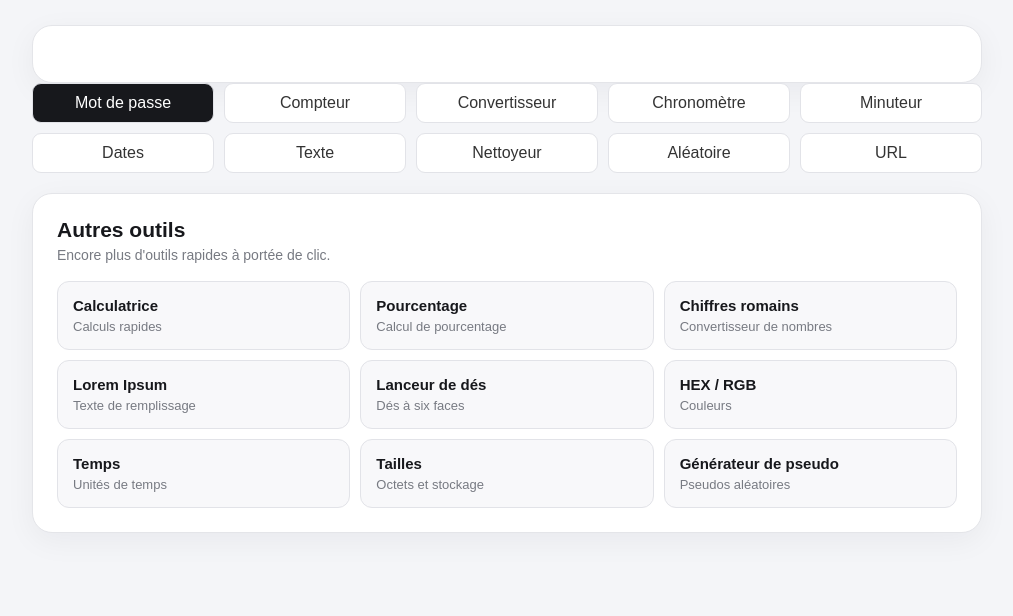
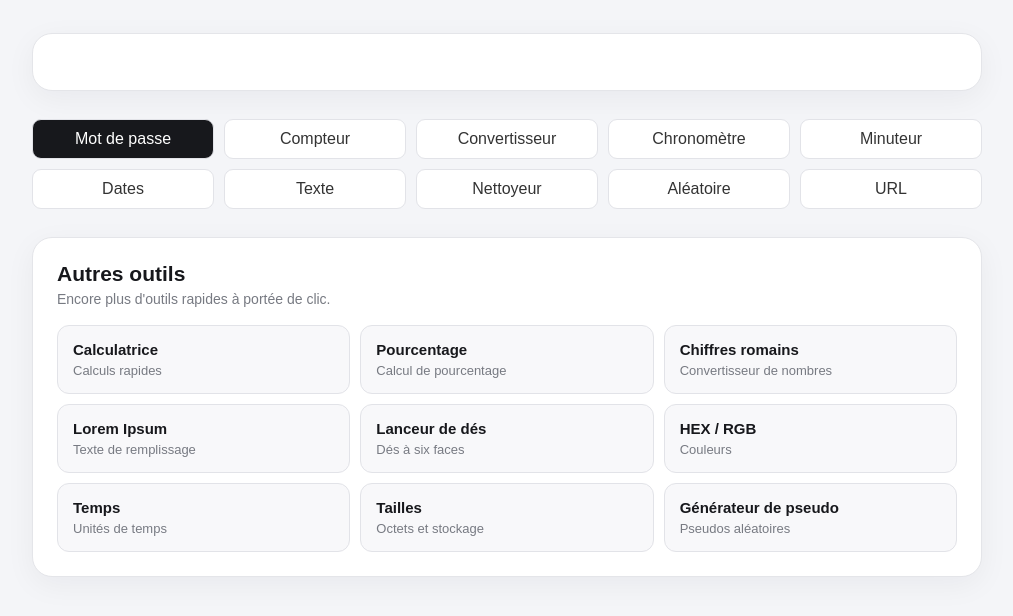
Before and after one commit to GabyY-1/WebTool, a plain HTML site: page index.html in a window 1280 px wide. Shown: the part 132-748 px from the top of the page, without its empty margins (133-1146 px from the left). Drawn offline with Linux system fonts and the light colour scheme.

Commit message:
Increase spacing between sections

```diff
--- a/style.css
+++ b/style.css
@@ -4,11 +4,11 @@ button,input,select,textarea{font:inherit}
 button{border:0;border-radius:9px;padding:10px 14px;background:#17181c;color:white;cursor:pointer;transition:.2s}
 button:hover{opacity:.85;transform:translateY(-1px)}
 .container{width:min(950px,calc(100% - 32px));margin:auto;padding:55px 0}
-header{margin-bottom:28px}h1{font-size:42px;margin-bottom:8px}header p{color:#6d7078}
-.tools-nav{display:grid;grid-template-columns:repeat(5,1fr);gap:10px;margin-bottom:20px}
+header{margin-bottom:36px}h1{font-size:42px;margin-bottom:8px}header p{color:#6d7078}
+.tools-nav{display:grid;grid-template-columns:repeat(5,1fr);gap:10px;margin:28px 0}
 .tool-tab{background:white;color:#333;border:1px solid #e2e3e8}
 .tool-tab.active{background:#17181c;color:white}
-.tool-panel{background:white;border:1px solid #e4e5e9;border-radius:20px;padding:28px;box-shadow:0 8px 30px rgba(20,20,30,.05)}
+.tool-panel{background:white;border:1px solid #e4e5e9;border-radius:20px;padding:28px;box-shadow:0 8px 30px rgba(20,20,30,.05);margin-bottom:28px}
 .tool{display:none}.tool.active{display:block}.tool h2{margin-bottom:6px}.tool>p{color:#777a82;margin-bottom:22px}
 .result-row,.actions,.form-grid{display:flex;gap:10px}.result-row input{flex:1}
 input,select,textarea{width:100%;border:1px solid #dddfe5;border-radius:10px;padding:12px;background:#fff;color:#17181c;outline:none}
@@ -21,14 +21,14 @@ label input{flex:1}.stats{display:grid;grid-template-columns:repeat(3,1fr);gap:1
 .tool .actions{margin-top:14px}
 #case .actions{margin-top:14px}
 #cleanButton,#randomGenerate{margin-top:14px}
-@media(max-width:700px){.container{padding:35px 0}h1{font-size:34px}.tools-nav{grid-template-columns:repeat(2,1fr)}.tool-panel{padding:20px}.result-row,.form-grid{flex-direction:column}.timer-display{font-size:40px}.stats{grid-template-columns:1fr}.actions button{flex:1}}
+@media(max-width:700px){.container{padding:35px 0}h1{font-size:34px}.tools-nav{grid-template-columns:repeat(2,1fr);margin:22px 0}.tool-panel{padding:20px;margin-bottom:22px}.result-row,.form-grid{flex-direction:column}.timer-display{font-size:40px}.stats{grid-template-columns:1fr}.actions button{flex:1}}
 @media(max-width:400px){.tools-nav{grid-template-columns:1fr}.container{width:min(100% - 20px,950px)}}
 
-.extra-tools{margin:20px 0 0;background:white;border:1px solid #e4e5e9;border-radius:20px;padding:24px;box-shadow:0 8px 30px rgba(20,20,30,.05)}
+.extra-tools{margin:28px 0 0;background:white;border:1px solid #e4e5e9;border-radius:20px;padding:24px;box-shadow:0 8px 30px rgba(20,20,30,.05)}
 .extra-tools-header{margin-bottom:18px}.extra-tools-header h2{font-size:21px;margin-bottom:5px}.extra-tools-header p{color:#777a82;font-size:14px}
 .extra-tools-grid{display:grid;grid-template-columns:repeat(3,1fr);gap:10px}
 .extra-tool{display:flex;flex-direction:column;align-items:flex-start;text-align:left;background:#f8f8fa;color:#17181c;border:1px solid #e2e3e8;padding:15px;border-radius:12px;transition:.2s}
 .extra-tool:hover{background:white;border-color:#cfd1d8;opacity:1;transform:translateY(-2px)}
 .extra-tool strong{font-size:15px;margin-bottom:5px}.extra-tool span{font-size:13px;color:#777a82}
-@media(max-width:700px){.extra-tools{padding:20px}.extra-tools-grid{grid-template-columns:repeat(2,1fr)}}
+@media(max-width:700px){.extra-tools{padding:20px;margin-top:22px}.extra-tools-grid{grid-template-columns:repeat(2,1fr)}}
 @media(max-width:400px){.extra-tools-grid{grid-template-columns:1fr}}
```
